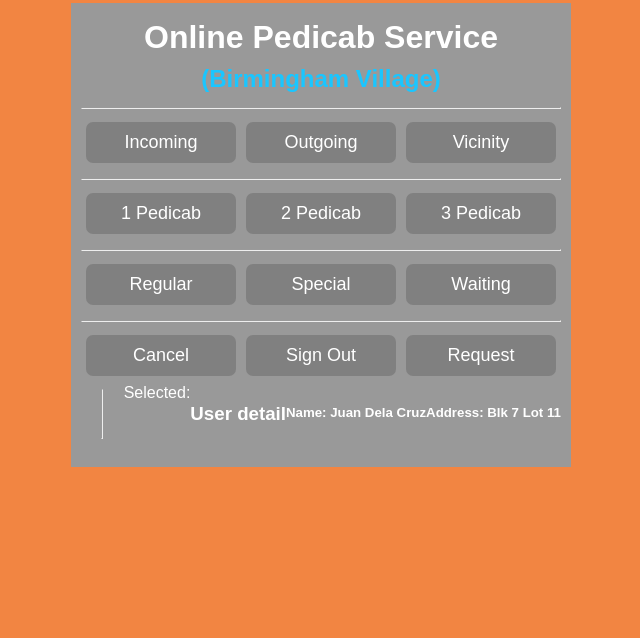
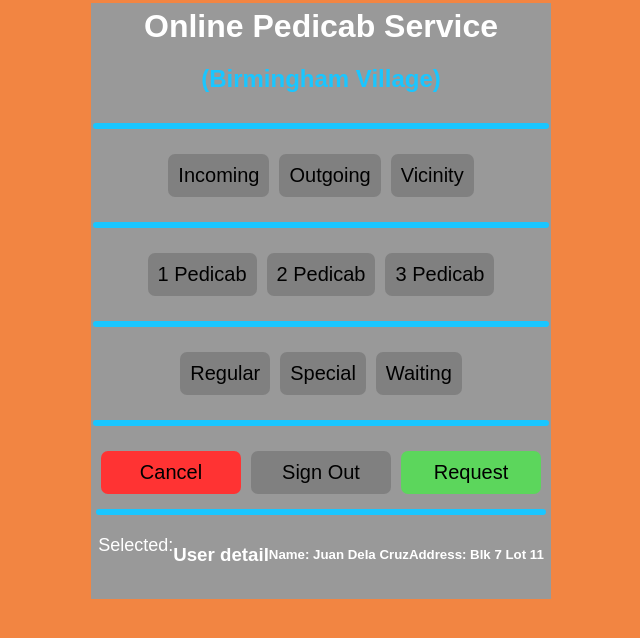
Before and after one commit to ismaelhitmany3n/Padyak, a PHP site: page / in a window 1280 px wide. Shown: the top 638 px of the page, without its empty margins (319-959 px from the left). Run offline with PHP 8.4, Linux system fonts and the light colour scheme.

Commit message:
Update style.css

```diff
--- a/style.css
+++ b/style.css
@@ -1,97 +1,94 @@
-body{
+body {
   background-color: #f28542;
   color: white;
-  font-family:sans-serif;
-  font-size: 16px;
-  line-height: 1.5;
-}
-
-.container{
-  max-width: 100%;
-  margin: 0 auto;
-  padding: 10px;
-  background-color: #999;
-}
-
-.head{
-  text-align: center;
-  margin-bottom: 10px;
-}
-
-.head h1{
-  font-size: 32px;
+  font-family: sans-serif;
   margin: 0;
   padding: 0;
 }
 
-.head h2{
-  font-size: 24px;
+.container {
+  background-color: #999;
+  padding: 5px;
+  margin: auto;
+  max-width: 1000px;
+  width: 90%;
+  display: flex;
+  flex-direction: column;
+  align-items: center;
+}
+
+.head {
+  text-align: center;
+}
+
+h1 {
   margin: 0;
-  padding: 0;
+}
+
+h2 {
   color: #1ac6ff;
 }
 
-.button-group{
+hr {
+  border: 3px solid #1ac6ff;
+  border-radius: 4px;
+  width: 100%;
+  margin: 10px 0;
+}
+
+.button-group {
   display: flex;
   flex-wrap: wrap;
-  justify-content: space-between;
-  margin-bottom: 10px;
+  justify-content: center;
+  margin: 10px 0;
 }
 
-.button-group button{
+.button-group button {
   background-color: #808080;
-  color: white;
   border: none;
   border-radius: 7px;
   padding: 10px;
   margin: 5px;
   cursor: pointer;
-  width: calc(33.33% - 10px);
   text-align: center;
-  font-size: 18px;
+  font-size: 20px;
+  flex: 1;
 }
 
-.button-group button.active{
+.button-group button.active {
   background-color: #ff751a;
+  color: #fff;
 }
 
-.cancel{
+.button-group button:hover {
+  background-color: #262626;
+  color: white;
+}
+
+label {
+  font-size: 18px;
+  margin: 10px 0;
+}
+
+#cancel {
   background-color: #ff3333;
 }
 
-.cancel:hover{
+#cancel:hover {
   background-color: red;
 }
 
-.request{
+#request {
   background-color: #5cd65c;
 }
 
-.request:hover{
+#request:hover {
   background-color: green;
 }
 
-.selected-label{
-  font-size: 18px;
-  margin-bottom: 10px;
-}
-
-.user-details{
-  font-size: 16px;
-  margin-bottom: 10px;
-}
-@media screen and (max-width: 768px){
-  .button-group button{
-    width: calc(50% - 10px);
+@media only screen and (max-width: 600px) {
+  .button-group button {
+    padding: 5px;
+    font-size: 16px;
   }
 }
-
-@media screen and (max-width: 480px){
-  .button-group{
-    flex-direction: column;
-  }
-
-  .button-group button{
-    width: 100%;
-  }
-}
```
